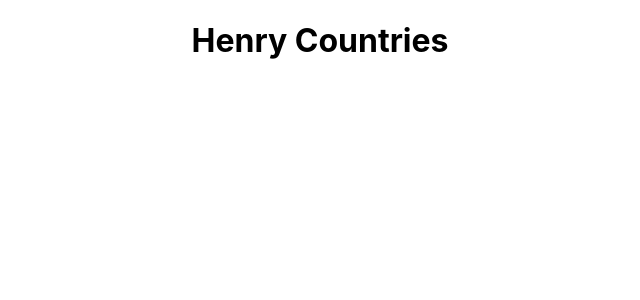
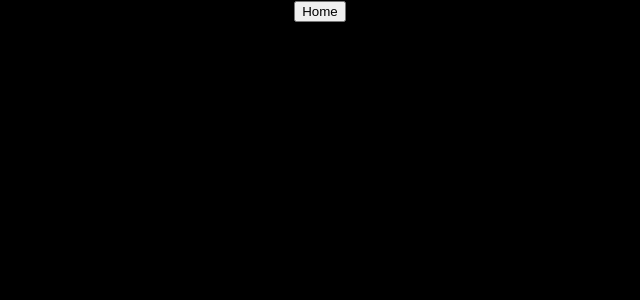
Before and after one commit to Nicovied0/PI_Countries, a React (Create React App) app in the folder client/: page / in a window 1280 px wide. Shown: the top 300 px of the page, without its empty margins (320-960 px from the left). Built offline with nearby package versions, Linux system fonts and the light colour scheme.

Commit message:
add components Landing and Home

```diff
--- a/client/src/App.css
+++ b/client/src/App.css
@@ -1,5 +1,8 @@
 .App {
   text-align: center;
+  color: white;
+  background-color: black;
+  height: 100vh;
 }
 
 .App-logo {
--- a/client/src/App.js
+++ b/client/src/App.js
@@ -1,10 +1,17 @@
 import './App.css';
-
+import { BrowserRouter, Route, Switch } from 'react-router-dom'
+import LandingPage from './Components/LandingPage/LandingPage';
+import Home from './Components/Home/Home';
 function App() {
   return (
+    <BrowserRouter>
     <div className="App">
-      <h1>Henry Countries</h1>
-    </div>
+      <Switch>
+        <Route exact path='/' component={LandingPage}></Route>
+        <Route exact path='/home' component={Home}></Route>
+      </Switch>
+      </div>
+    </BrowserRouter>
   );
 }
 
--- /dev/null
+++ b/client/src/Components/Home/Home.jsx
@@ -0,0 +1,9 @@
+import React from 'react'
+
+const Home = () => {
+  return (
+    <div>Home</div>
+  )
+}
+
+export default Home
--- /dev/null
+++ b/client/src/Components/LandingPage/LandingPage.jsx
@@ -0,0 +1,14 @@
+import React from 'react'
+import { Link } from 'react-router-dom'
+
+const LandingPage = () => {
+  return (
+    <div>
+      <Link to={'/home'}>
+        <button>Home</button>
+      </Link>
+    </div>
+  )
+}
+
+export default LandingPage
```
